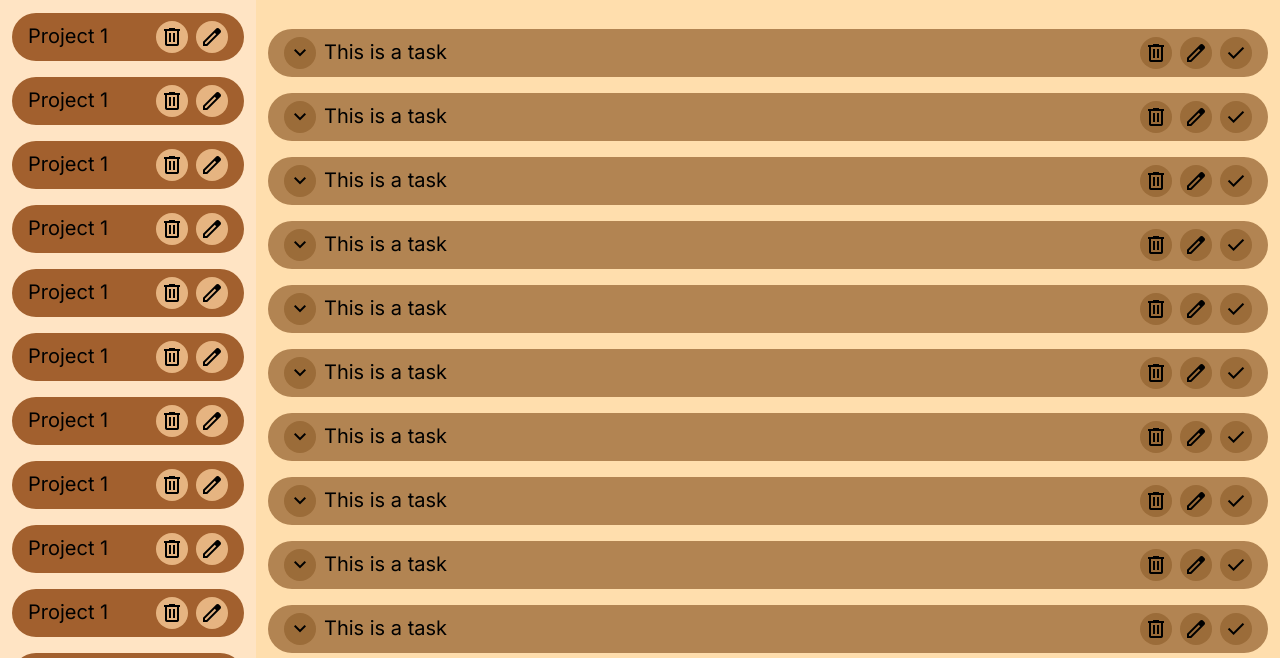
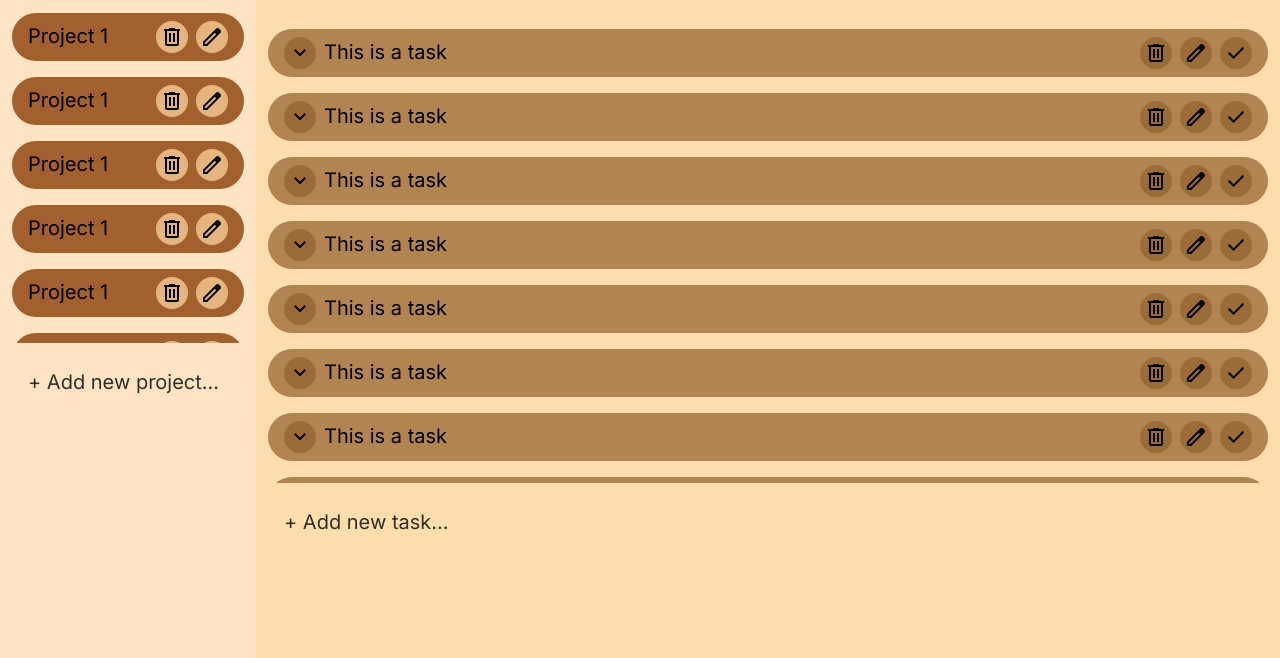
Before and after one commit to wdjh3/to-do-list, a website built with webpack: page src/template.html in a window 1280 px wide. Shown: the part 95-753 px from the top of the page. Built offline with nearby package versions, Linux system fonts and the light colour scheme.

Commit message:
fix: Change item overflow to scrollbar

```diff
--- a/src/styles.css
+++ b/src/styles.css
@@ -82,6 +82,7 @@ h6 {
 }
 
 body {
+	height: 100vh;
 	display: grid;
 	grid-template-columns: 20vw 80vw;
 	grid-template-areas:
@@ -91,9 +92,15 @@ body {
 
 .projects-section {
 	background-color: bisque;
-	height: 100vh;
+	max-height: 100vh;
 	grid-area: sidebar;
-	padding: 12px;
+	padding: 12px 12px 300px 12px;
+}
+
+.flexible {
+	flex: 0 1 auto;
+	min-width: 0;
+	overflow-y: scroll;
 }
 
 .project-list-title {
@@ -116,7 +123,8 @@ body {
 
 .project {
 	grid-area: main;
-	padding: 12px;
+	max-height: 100vh;
+	padding: 12px 12px 160px;
 	background-color: navajowhite;
 }
 
--- a/src/template.html
+++ b/src/template.html
@@ -12,7 +12,7 @@
 <body>
 	<div class="projects-section" id="projects-section">
 		<h1 class="project-list-title">Projects</h1>
-		<div class="project-list" id="project-list">
+		<div class="flexible project-list" id="project-list">
 			<div class="project-in-list" id="whatever-id">
 				<p class="project-title">Project 1</p>
 				<div class="project-buttons">
@@ -229,7 +229,7 @@
 	</div>
 	<div class="project" id="project">
 		<h1 class="current-project-title" id="current-project-title">Project name...</h1>
-		<div class="current-project" id="current-project">
+		<div class="flexible current-project" id="current-project">
 			<div class="task-container">
 				<div class="task" id="task-id-arst">
 					<div class="task-lean-left">
```
